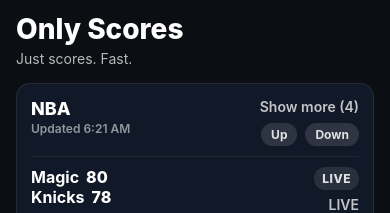
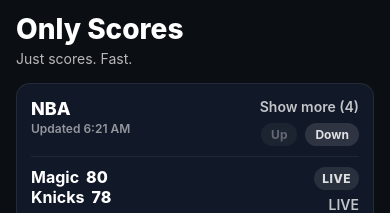
Before and after one commit to theWinterDojer/OnlyScores, a React Native app: screen / in a window 390 px wide. Shown: the top 213 px of the page. Built offline with nearby package versions, Linux system fonts and the light colour scheme.

Commit message:
Disable edge reorder buttons

```diff
--- a/App.tsx
+++ b/App.tsx
@@ -156,10 +156,14 @@ function ScoreCardView({
   card,
   onMoveUp,
   onMoveDown,
+  canMoveUp,
+  canMoveDown,
 }: {
   card: ScoreCard;
   onMoveUp: () => void;
   onMoveDown: () => void;
+  canMoveUp: boolean;
+  canMoveDown: boolean;
 }) {
   const [expanded, setExpanded] = useState(false);
 
@@ -194,9 +198,11 @@ function ScoreCardView({
             <Pressable
               onPress={onMoveUp}
               hitSlop={10}
+              disabled={!canMoveUp}
               style={({ pressed }) => [
                 styles.reorderButton,
-                pressed ? styles.reorderButtonPressed : null,
+                !canMoveUp ? styles.reorderButtonDisabled : null,
+                pressed && canMoveUp ? styles.reorderButtonPressed : null,
               ]}
             >
               <Text style={styles.reorderButtonText}>Up</Text>
@@ -204,9 +210,11 @@ function ScoreCardView({
             <Pressable
               onPress={onMoveDown}
               hitSlop={10}
+              disabled={!canMoveDown}
               style={({ pressed }) => [
                 styles.reorderButton,
-                pressed ? styles.reorderButtonPressed : null,
+                !canMoveDown ? styles.reorderButtonDisabled : null,
+                pressed && canMoveDown ? styles.reorderButtonPressed : null,
               ]}
             >
               <Text style={styles.reorderButtonText}>Down</Text>
@@ -417,6 +425,8 @@ export default function App() {
               card={item}
               onMoveUp={() => moveCard(index, -1)}
               onMoveDown={() => moveCard(index, 1)}
+              canMoveUp={index > 0}
+              canMoveDown={index < cards.length - 1}
             />
           )}
           refreshing={isFetching}
@@ -543,6 +553,7 @@ const styles = StyleSheet.create({
     borderRadius: 999,
     backgroundColor: "rgba(255,255,255,0.12)",
   },
+  reorderButtonDisabled: { opacity: 0.4 },
   reorderButtonPressed: { opacity: 0.8 },
   reorderButtonText: {
     color: "rgba(255,255,255,0.85)",
```
Also changed, not shown: 1 other file (tests, documents, lock files or other folders).
